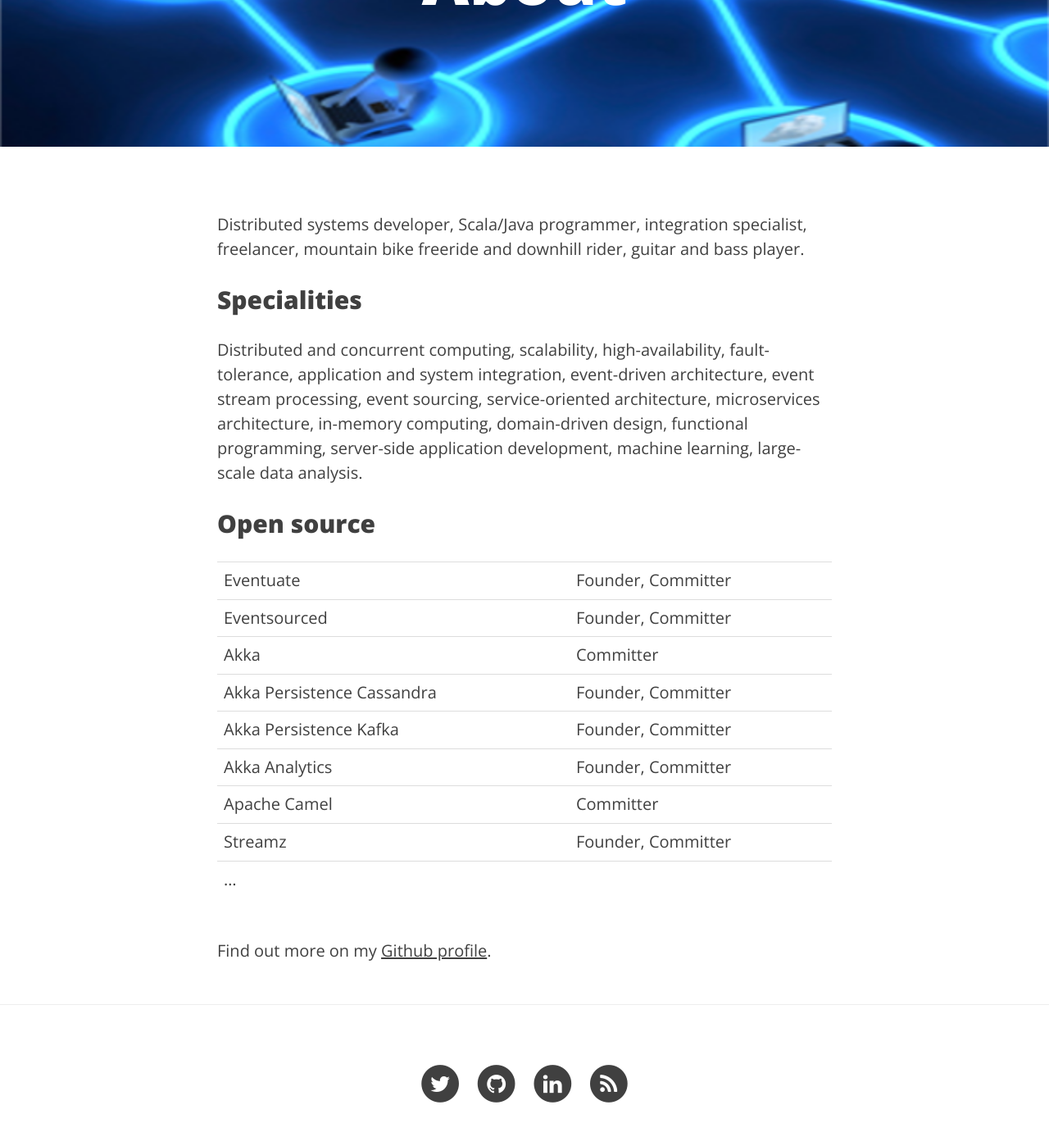
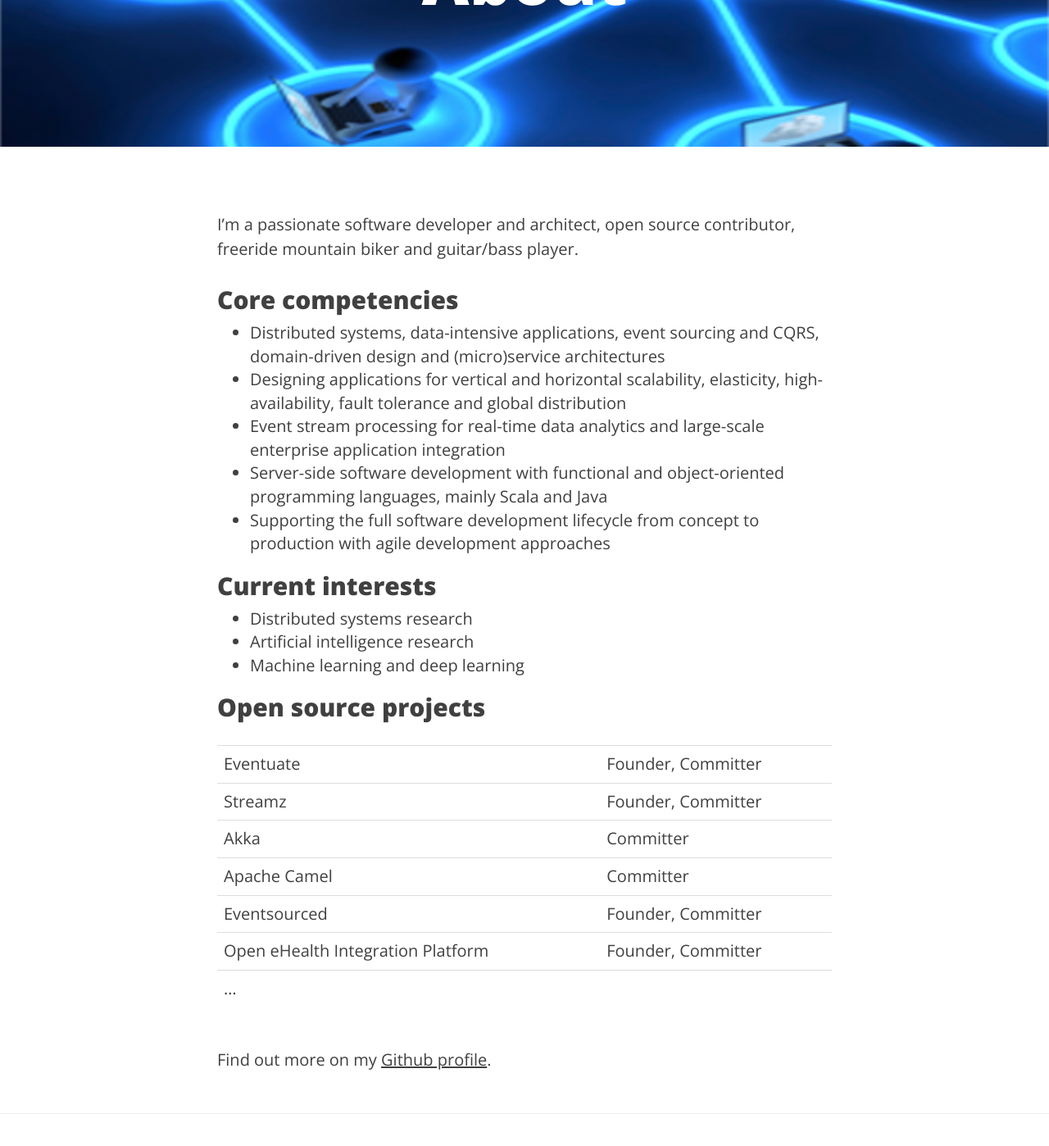
Before and after one commit to krasserm/krasserm.github.io, a Jekyll site: the page built from about.md, in a window 1280 px wide and 1400 px high, scrolled down 219 px. Shown: the whole window at 82% size. Built offline with Jekyll 4.4.1, drawn with Linux system fonts in a browser that asks for light colours; nearby versions of some CDN libraries.

Commit message:
About page updated

```diff
--- a/about.md
+++ b/about.md
@@ -4,24 +4,33 @@
 header-img: "img/distributed.png"
 ---
 
-Distributed systems developer, Scala/Java programmer, integration specialist, freelancer, mountain bike freeride and downhill rider, guitar and bass player.
+I'm a passionate software developer and architect, open source contributor, freeride mountain biker and guitar/bass player.
 
-Specialities
-------------
+Core competencies
+-----------------
 
-Distributed and concurrent computing, scalability, high-availability, fault-tolerance, application and system integration, event-driven architecture, event stream processing, event sourcing, service-oriented architecture, microservices architecture, in-memory computing, domain-driven design, functional programming, server-side application development, machine learning, large-scale data analysis.
+- Distributed systems, data-intensive applications, event sourcing and CQRS, domain-driven design and (micro)service architectures
+- Designing applications for vertical and horizontal scalability, elasticity, high-availability, fault tolerance and global distribution
+- Event stream processing for real-time data analytics and large-scale enterprise application integration
+- Server-side software development with functional and object-oriented programming languages, mainly Scala and Java
+- Supporting the full software development lifecycle from concept to production with agile development approaches
 
-Open source
------------
+Current interests
+-----------------
+
+- Distributed systems research
+- Artificial intelligence research
+- Machine learning and deep learning
+
+Open source projects
+--------------------
 <p/>
 |[Eventuate](https://github.com/RBMHTechnology/eventuate)|Founder, Committer|
+|[Streamz](https://github.com/krasserm/streamz)|Founder, Committer|
+|[Akka](http://akka.io/)|Committer|
+|[Apache Camel](http://camel.apache.org)|Committer|
 |[Eventsourced](https://github.com/eligosource/eventsourced)|Founder, Committer|
-|[Akka](http://akka.io/)|Committer|
-|[Akka Persistence Cassandra](https://github.com/krasserm/akka-persistence-cassandra)|Founder, Committer|
-|[Akka Persistence Kafka](https://github.com/krasserm/akka-persistence-kafka)|Founder, Committer|
-|[Akka Analytics](https://github.com/krasserm/akka-analytics)|Founder, Committer|
-|[Apache Camel](http://camel.apache.org)|Committer|
-|[Streamz](https://github.com/krasserm/streamz)|Founder, Committer|
+|[Open eHealth Integration Platform](http://oehf.github.io/ipf/)|Founder, Committer|
 |...||
 
 Find out more on my [Github profile](https://github.com/krasserm).
```
